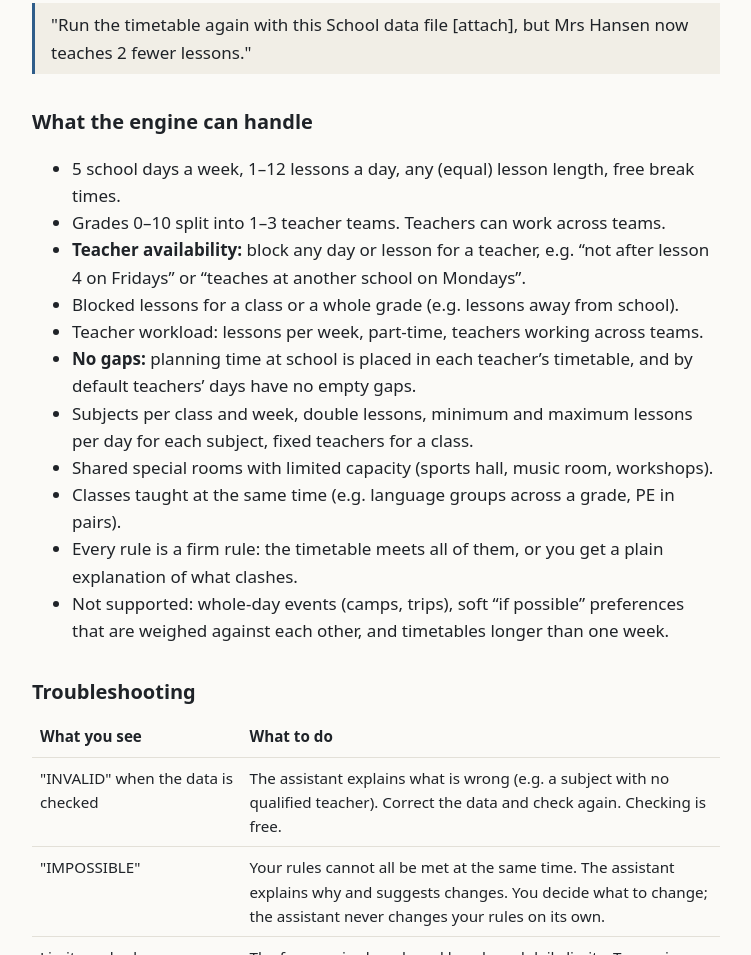
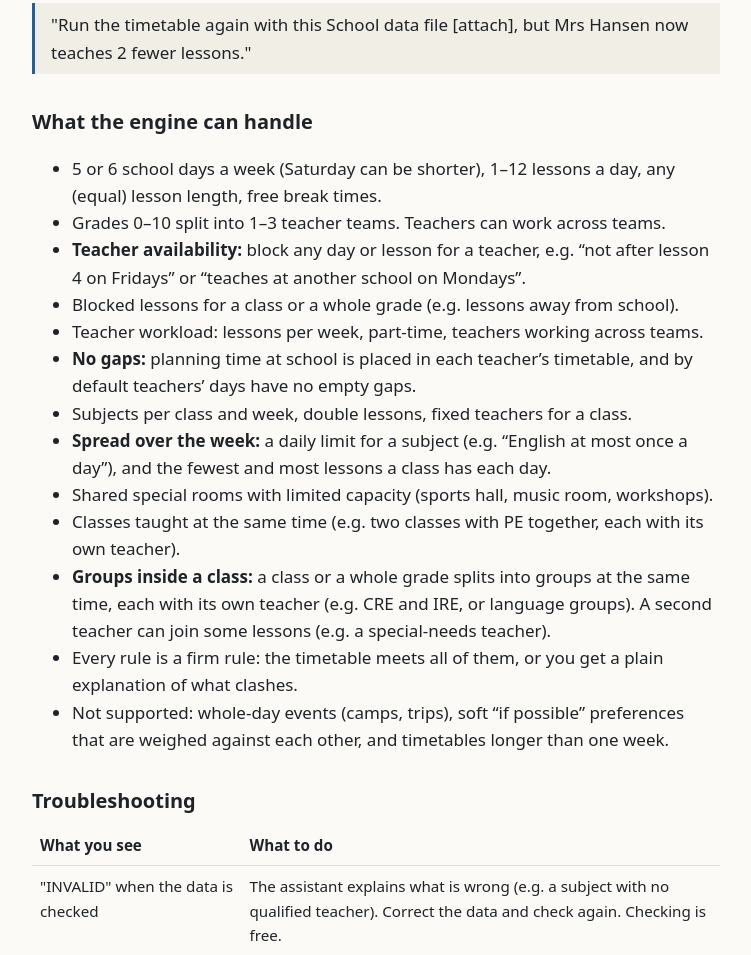
Before and after one commit to wilbek-source/timetable-builder, a plain HTML site: page index.html in a window 1280 px wide. Shown: the part 2768-3723 px from the top of the page, without its empty margins (264-1015 px from the left). Drawn offline with Linux system fonts and the light colour scheme.

Commit message:
Evner: 5 eller 6 dage, loft pr. fag pr. dag, hold i klassen

```diff
--- a/index.html
+++ b/index.html
@@ -108,8 +108,8 @@ Mrs Hansen now teaches 2 fewer lessons."</blockquote>
 
 <h2>What the engine can handle</h2>
 <ul>
-<li>5 school days a week, 1–12 lessons a day, any (equal) lesson length, free
-break times.</li>
+<li>5 or 6 school days a week (Saturday can be shorter), 1–12 lessons a day, any
+(equal) lesson length, free break times.</li>
 <li>Grades 0–10 split into 1–3 teacher teams. Teachers can work across teams.</li>
 <li><strong>Teacher availability:</strong> block any day or lesson for a teacher,
 e.g. “not after lesson 4 on Fridays” or “teaches at another school on Mondays”.</li>
@@ -117,10 +117,15 @@ e.g. “not after lesson 4 on Fridays” or “teaches at another school on Mond
 <li>Teacher workload: lessons per week, part-time, teachers working across teams.</li>
 <li><strong>No gaps:</strong> planning time at school is placed in each teacher’s
 timetable, and by default teachers’ days have no empty gaps.</li>
-<li>Subjects per class and week, double lessons, minimum and maximum lessons per day
-for each subject, fixed teachers for a class.</li>
+<li>Subjects per class and week, double lessons, fixed teachers for a class.</li>
+<li><strong>Spread over the week:</strong> a daily limit for a subject (e.g. “English at
+most once a day”), and the fewest and most lessons a class has each day.</li>
 <li>Shared special rooms with limited capacity (sports hall, music room, workshops).</li>
-<li>Classes taught at the same time (e.g. language groups across a grade, PE in pairs).</li>
+<li>Classes taught at the same time (e.g. two classes with PE together, each with its
+own teacher).</li>
+<li><strong>Groups inside a class:</strong> a class or a whole grade splits into groups at
+the same time, each with its own teacher (e.g. CRE and IRE, or language groups). A second
+teacher can join some lessons (e.g. a special-needs teacher).</li>
 <li>Every rule is a firm rule: the timetable meets all of them, or you get a plain
 explanation of what clashes.</li>
 <li>Not supported: whole-day events (camps, trips), soft “if possible” preferences
```
Also changed, not shown: como-hacer-un-horario-escolar-con-chatgpt.html (+4 -3 lines), how-to-make-a-school-timetable-with-chatgpt.html (+4 -3 lines), how-to-make-a-school-timetable-with-claude.html (+4 -3 lines), 1 other file.
